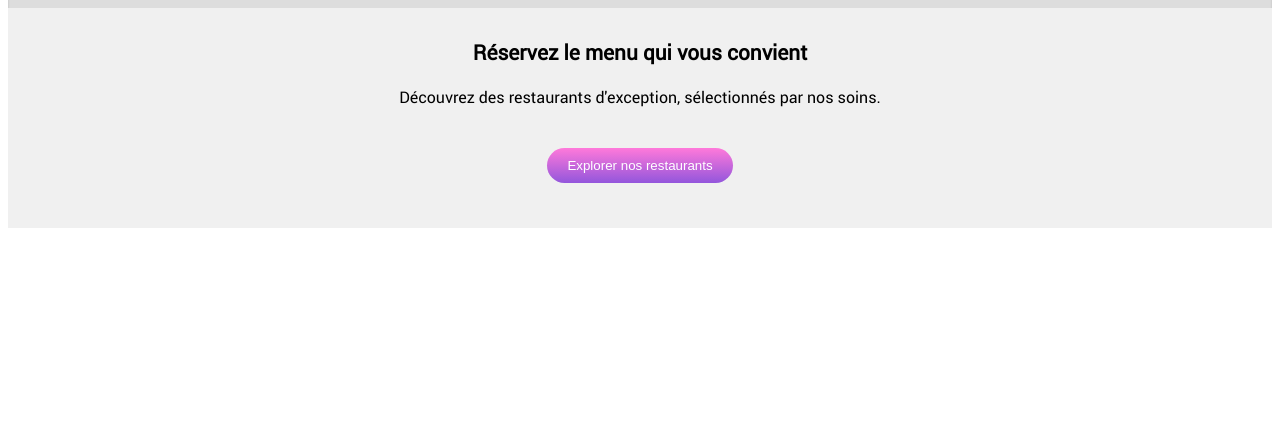
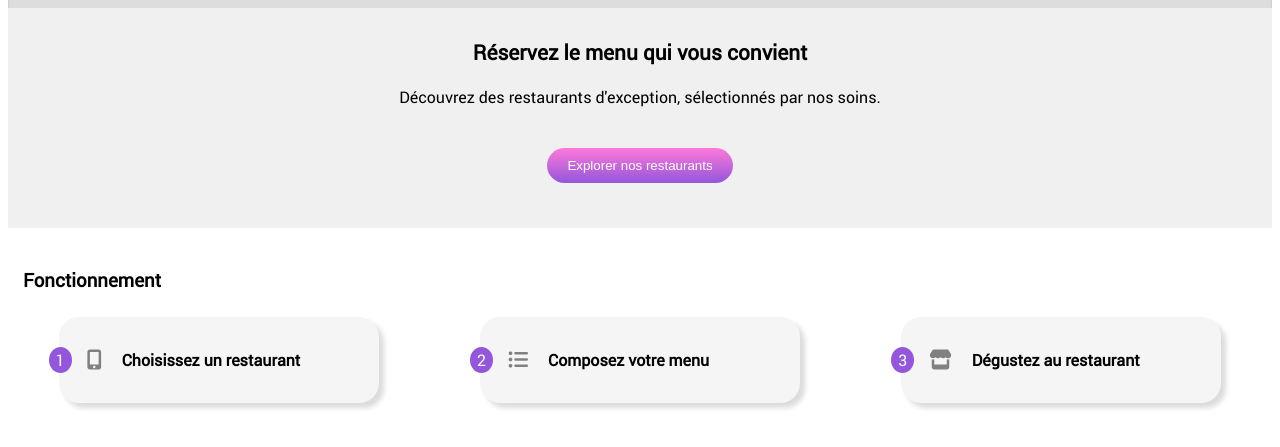
Before and after one commit to MathildeDelanoe/MathildeDelanoe_3_21102020, a website: page index.html in a window 1280 px wide. Shown: the part 67-514 px from the top of the page. Drawn offline with Linux system fonts and the light colour scheme; files whose address does not match are found by name.

Commit message:
Implementation de la partie "fonctionnement"

```diff
--- a/index.html
+++ b/index.html
@@ -30,6 +30,25 @@
       </div>
     </section>
 
-
+    <section class="fonctionnement">
+      <h3>Fonctionnement</h3>
+      <div class="fonctionnement_menu">
+        <div>
+          <p>1</p>
+          <i class="fas fa-mobile-alt"></i>
+          <p>Choisissez un restaurant</p>
+        </div>
+        <div>
+          <p>2</p>
+          <i class="fas fa-list-ul"></i>
+          <p>Composez votre menu</p>
+        </div>
+        <div>
+          <p>3</p>
+          <i class="fas fa-store"></i>
+          <p>Dégustez au restaurant</p>
+        </div>
+      </div>
+    </section>
   </body>
 </html>
--- a/scss/style.scss
+++ b/scss/style.scss
@@ -33,16 +33,20 @@ header
 {
   width: 100%;
   position:relative;
-  a{
+  a
+  {
     color:black;
   }
 
-  figure{
+  figure
+  {
     text-align: center;
     margin:0;
-    img{
+    img
+    {
       width: 40%;
-      @include bigscreen-only{
+      @include bigscreen-only
+      {
         width: 10%;
       }
     }
@@ -50,18 +54,21 @@ header
 
 }
 
-.localisation{
+.localisation
+{
   height:40px;
   display:flex;
   justify-content:center;
   align-items:center;
   background-color:rgb(221,221,221);
   box-shadow : inset  0 2px 2px 0px rgb(180,180,180);
-  i{
+  i
+  {
     margin-right: 15px;
     font-size: 12px;
   }
-  p{
+  p
+  {
     margin:0;
     font-size:0.8em;
   }
@@ -72,24 +79,29 @@ header
   height:270px;
   background-color:rgb(240,240,240);
   text-align: center;
-  @include bigscreen-only{
+  @include bigscreen-only
+  {
     height:220px;
   }
-  h1,h2{
+  h1,h2
+  {
     margin:auto;
   }
-  h1{
+  h1
+  {
     width:70%;
     padding-top:30px;
     font-size:1.3em;
   }
-  h2{
+  h2
+  {
     width:80%;
     padding-top:20px;
     font-weight: normal;
     font-size:1em;
   }
-  button{
+  button
+  {
     margin-top:40px;
     border-radius: 20px;
     padding:10px 20px;
@@ -98,3 +110,68 @@ header
     border:none;
   }
 }
+
+h3
+{
+  margin-left:15px;
+}
+
+.fonctionnement
+{
+  padding-top:20px;
+  padding-bottom:50px;
+}
+
+.fonctionnement_menu
+{
+  height:300px;
+  display: flex;
+  flex-direction: column;
+  align-items: center;
+  justify-content: space-between;
+  @include bigscreen-only
+  {
+    height:100px;
+    flex-direction:row;
+    justify-content: space-around;
+  }
+  div
+  {
+    width:280px;
+    display:flex;
+    align-items: center;
+    background-color:rgb(245,245,245);
+    border-radius: 20px;
+    padding:30px 20px;
+    box-shadow: 5px 5px 5px rgb(220,220,220);
+    &:hover
+    {
+      background-color:rgba(147,86,220,0.1);
+      i
+      {
+        color:#9356DC;
+      }
+    }
+    p:first-child
+    {
+      margin:0;
+      margin-left:-30px;
+      margin-right:15px;
+      padding:2px 7px;
+      color:white;
+      background-color:#9356DC;
+      border-radius:50%;
+    }
+    i
+    {
+      color:grey;
+      margin-right:20px;
+      font-size: 20px;
+    }
+    p:last-child
+    {
+      margin:0;
+      font-weight: bold;
+    }
+  }
+}
```
Also changed, not shown: css/style.css, 1 other file. Lines whose indentation alone changed are shown as unchanged.
